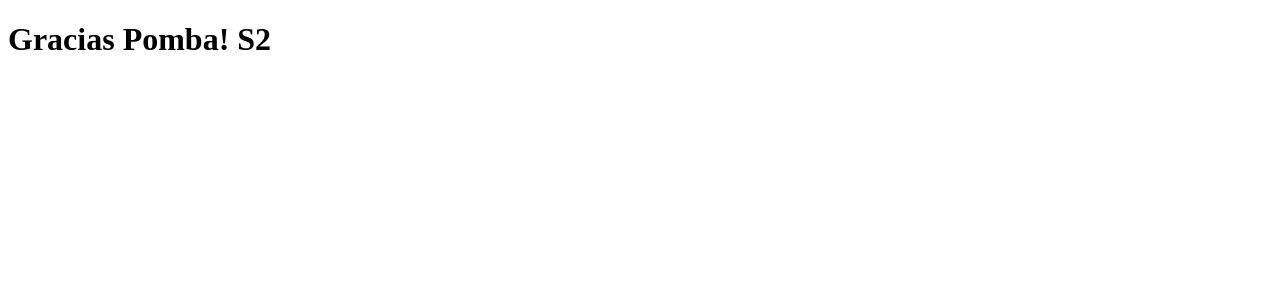
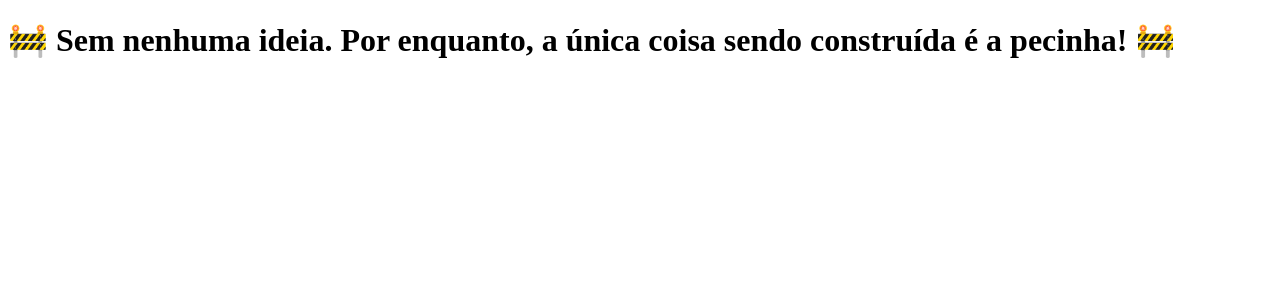
Before and after one commit to Vitu-cassa/clone-tabnews, a Next.js app: page / in a window 1280 px wide. Shown: the top 300 px of the page. Built offline with nearby package versions, Linux system fonts and the light colour scheme.

Commit message:
Atualiza a pagina para `Em Construção`

```diff
--- a/pages/index.js
+++ b/pages/index.js
@@ -1,5 +1,10 @@
 function Home() {
-  return <h1>Gracias Pomba! S2</h1>;
+  return (
+    <h1>
+      🚧 Sem nenhuma ideia. Por enquanto, a única coisa sendo construída é a
+      pecinha! 🚧
+    </h1>
+  );
 }
 
 export default Home;
```
